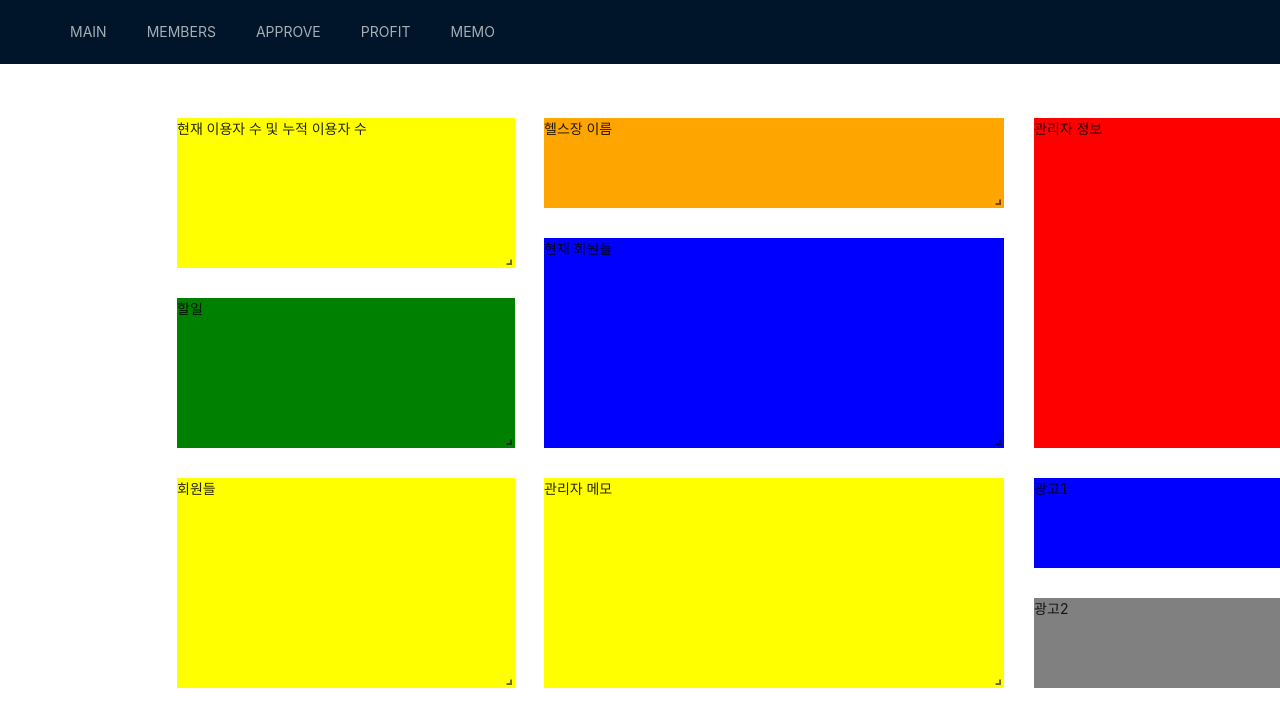
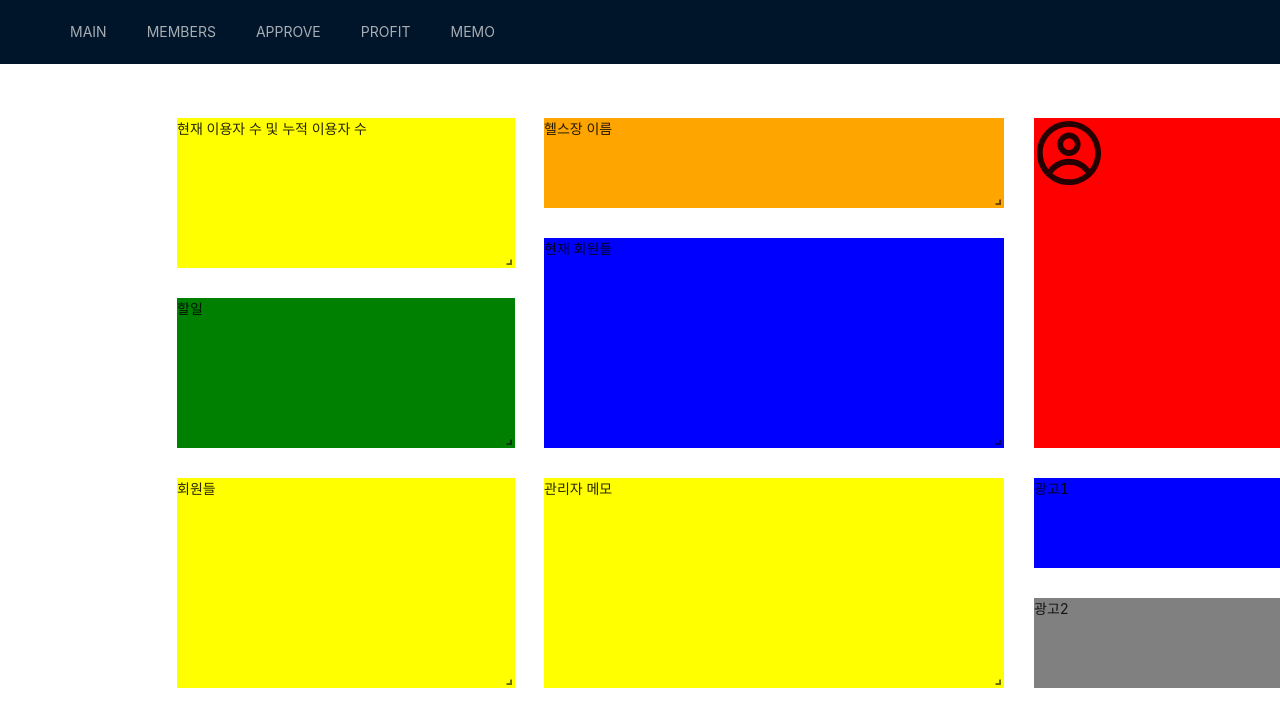
Before and after one commit to ENFT-Token/admin-client-web, a React (Create React App) app: page /home in a window 1280 px wide. Shown: the top 726 px of the page. Built offline with nearby package versions, Linux system fonts and the light colour scheme; the HTML template or start-up script is replaced by a standard one.

Commit message:
add : react-icon

```diff
--- a/package.json
+++ b/package.json
@@ -23,6 +23,7 @@
     "react-dom": "^17.0.2",
     "react-google-recaptcha": "^2.1.0",
     "react-grid-layout": "^1.3.4",
+    "react-icons": "^4.3.1",
     "react-redux": "^7.2.6",
     "react-router-dom": "6",
     "react-scripts": "5.0.0",
--- a/src/page/MainPage/index.tsx
+++ b/src/page/MainPage/index.tsx
@@ -6,6 +6,7 @@ import "./index.css"
 import GridLayout from "react-grid-layout";
 import "react-grid-layout/css/styles.css";
 import "react-resizable/css/styles.css";
+import InfoWidget from '../../widget/InfoWidget';
 export default function MainPage() {
 
   const layout = [
@@ -30,7 +31,9 @@ export default function MainPage() {
         margin={[30,30]}
 
       >
-        <div key="관리자 정보" style={{background:"red"}}>관리자 정보</div>
+        <div key="관리자 정보" style={{background:"red"}}>
+          <InfoWidget/>
+        </div>
         <div key="헬스장 이름" style={{background:"orange"}}>헬스장 이름</div>
         <div key="현재 회원들" style={{background:"blue"}}>현재 회원들</div>
         <div key="광고1" style={{background:"blue"}}>광고1</div>
--- a/src/widget/InfoWidget/index.tsx
+++ b/src/widget/InfoWidget/index.tsx
@@ -1,7 +1,16 @@
-import React from 'react'
+import React, { useEffect } from 'react'
+import { CgProfile } from 'react-icons/cg';
+import { useSelector } from 'react-redux';
+import { Rootstate } from '../../models';
+export default function InfoWidget() {
+  const admin = useSelector((store: Rootstate) => store.admin.adminInfo);
+  useEffect(()=>{
+    console.log(admin)
+  },[])
+  return (
+    <div>
+      <CgProfile className="profile" size="70"/>
 
-export default function InfoWidget() {
-  return (
-    <div>InfoWidget</div>
+    </div>
   )
 }
```
Also changed, not shown: 2 other files (tests, documents, lock files or other folders).
